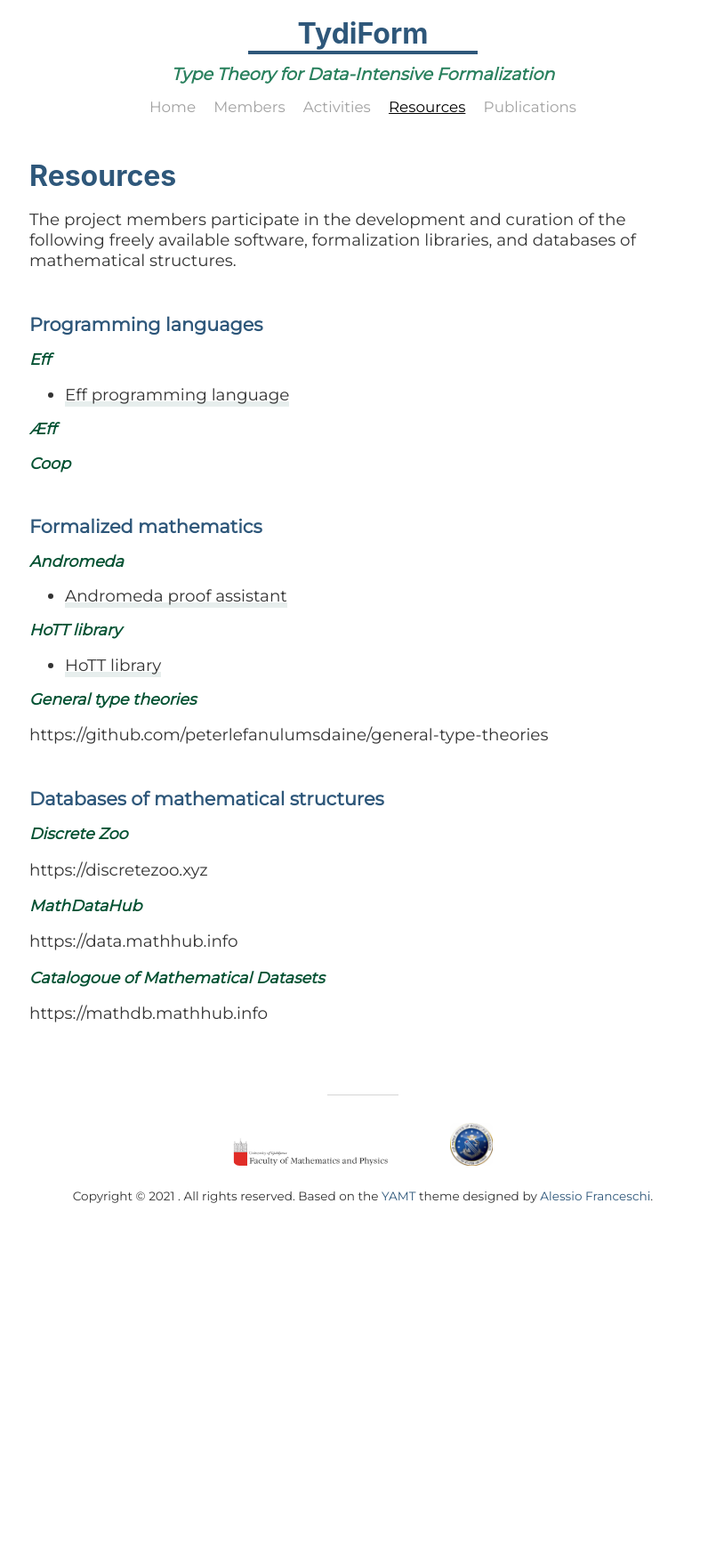
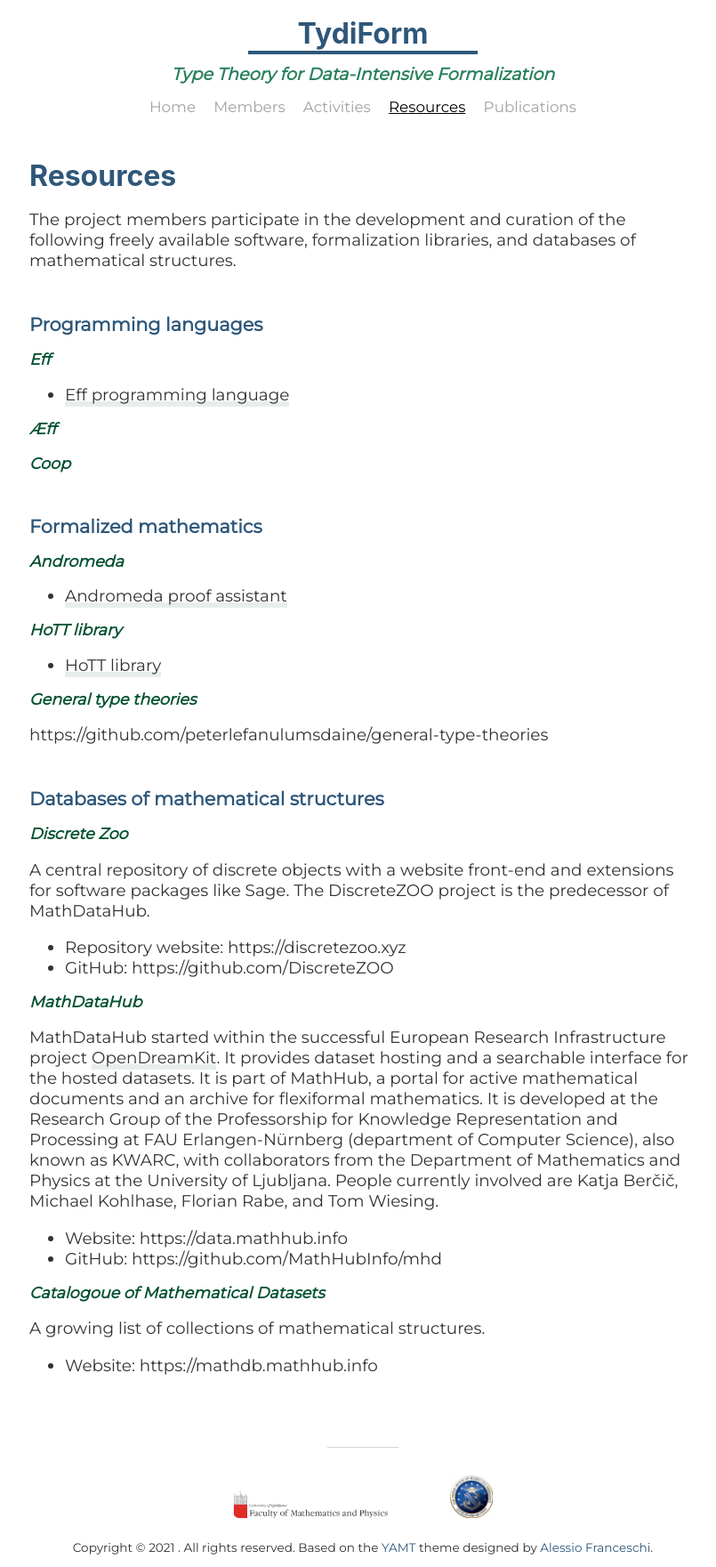
Before and after one commit to ul-fmf/tydi-form-site, a Jekyll site: the page built from resources.md, in a window 1280 px wide. Shown: the whole page at 89% size, without its empty margins (232-1037 px from the left). Built offline with Jekyll 4.4.1, drawn with Linux system fonts in a browser that asks for light colours; nearby versions of some CDN libraries; some web fonts are replaced; before the commit the page ends 1365 px from its top, so only the background shows below that.

Commit message:
Katja's resources

```diff
--- a/resources.md
+++ b/resources.md
@@ -35,12 +35,20 @@ https://github.com/peterlefanulumsdaine/general-type-theories
 
 ### Discrete Zoo
 
-https://discretezoo.xyz
+A central repository of discrete objects with a website front-end and extensions for software packages like Sage. The DiscreteZOO project is the predecessor of MathDataHub.
+
+* Repository website: https://discretezoo.xyz
+* GitHub: https://github.com/DiscreteZOO
 
 ### MathDataHub
 
-https://data.mathhub.info
+MathDataHub started within the successful European Research Infrastructure project [OpenDreamKit](https://opendreamkit.org/). It provides dataset hosting and a searchable interface for the hosted datasets. It is part of MathHub, a portal for active mathematical documents and an archive for flexiformal mathematics. It is developed at the Research Group of the Professorship for Knowledge Representation and Processing at FAU Erlangen-Nürnberg (department of Computer Science), also known as KWARC, with collaborators from the Department of Mathematics and Physics at the University of Ljubljana. People currently involved are Katja Berčič, Michael Kohlhase, Florian Rabe, and Tom Wiesing.
+
+* Website: https://data.mathhub.info
+* GitHub: https://github.com/MathHubInfo/mhd
 
 ### Catalogoue of Mathematical Datasets
 
-https://mathdb.mathhub.info
+A growing list of collections of mathematical structures.
+
+* Website: https://mathdb.mathhub.info
```
